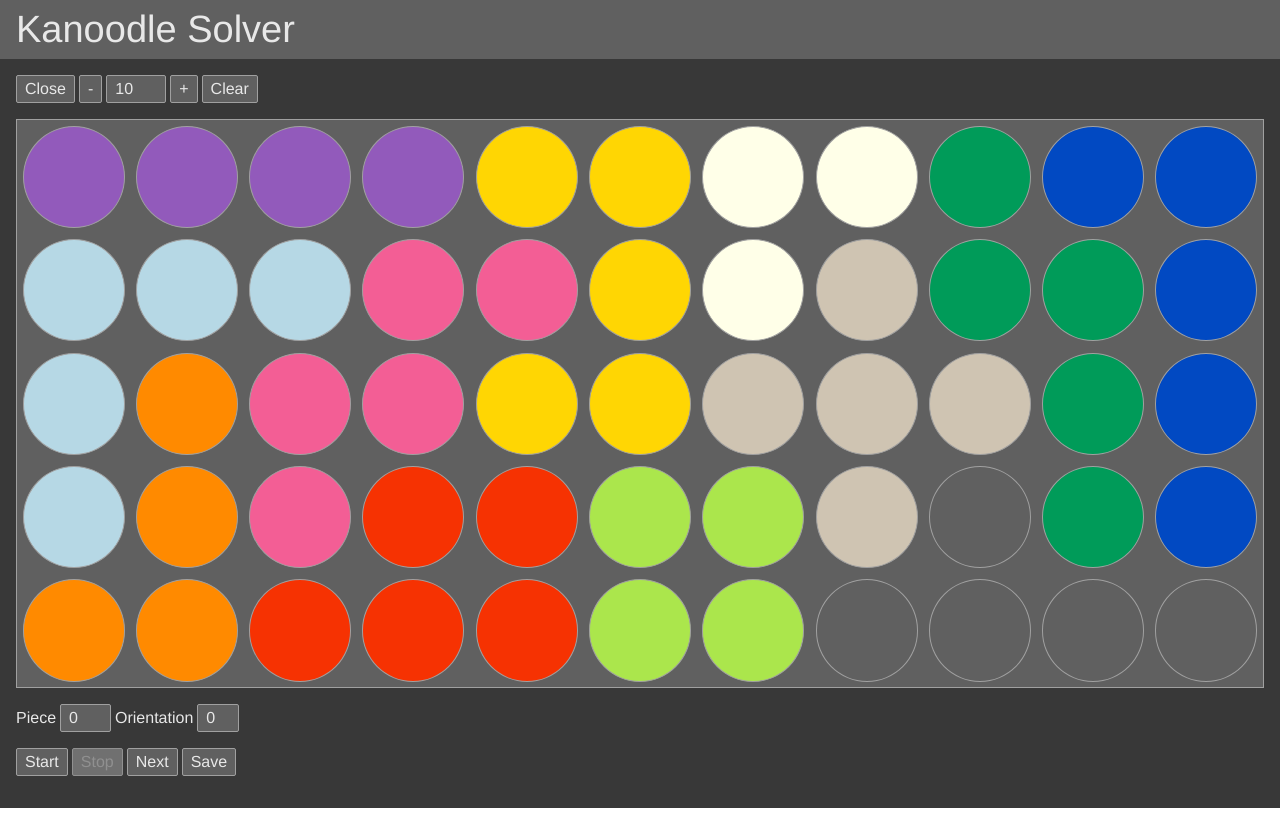
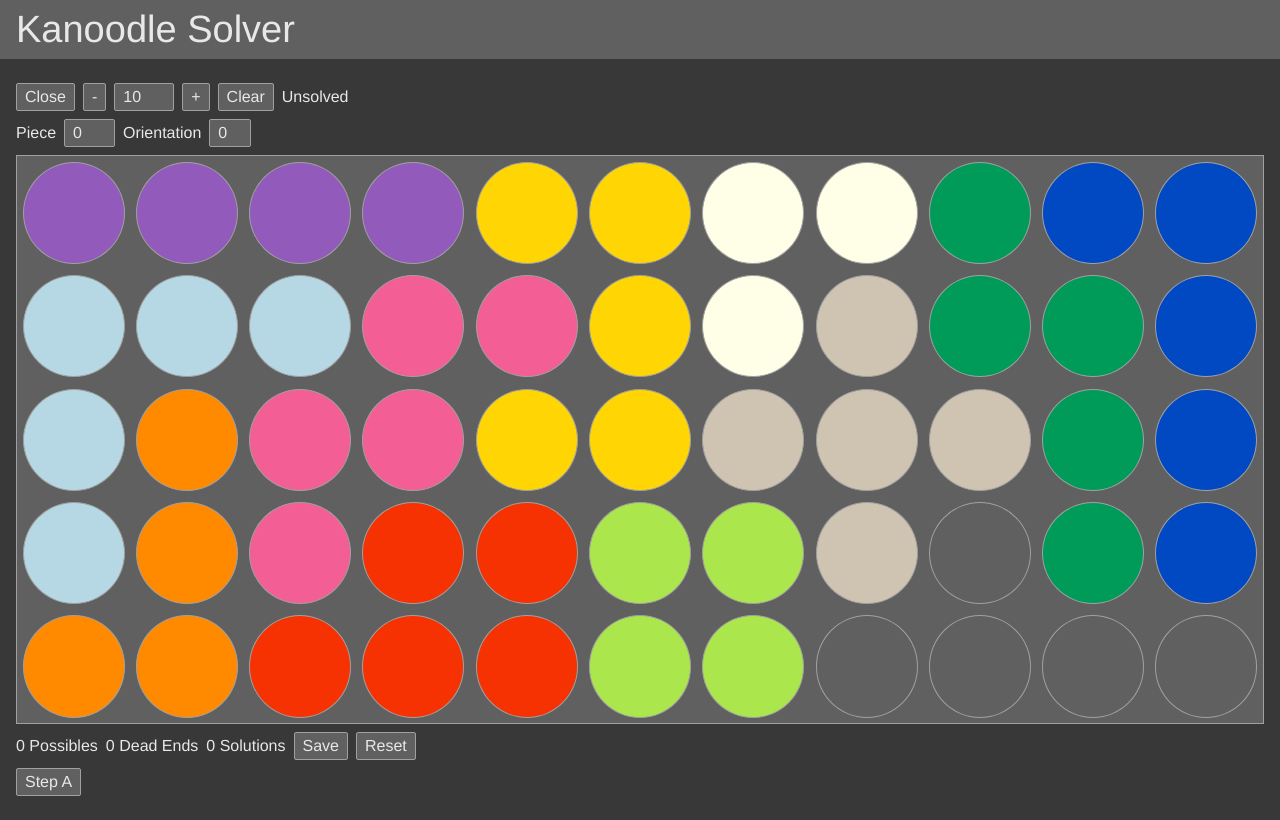
Before and after one commit to philrmass/kanoodle-solver, a React app: page / in a window 1280 px wide. Built offline with nearby package versions, Linux system fonts and the light colour scheme; the HTML template or start-up script is replaced by a standard one.

Commit message:
add steps, log and reset

```diff
--- a/src/components/Solver.js
+++ b/src/components/Solver.js
@@ -22,13 +22,19 @@
   const levelMax = levels.length - 1;
   const keyCapture = useRef(null);
   const firstUnsolved = levels.findIndex((level) => !level.end);
+
   const [level, setLevel] = useState(firstUnsolved);
   const [piece, setPiece] = useState(0);
   const [ori, setOri] = useState(0);
   const [spot, setSpot] = useState(null);
   const [board, setBoard] = useState(levels[level].start);
-  const [isSolving, setIsSolving] = useState(false);
   const [steps, setSteps] = useState([]);
+  const [possibles, setPossibles] = useState([]);
+  const [deadEnds, setDeadEnds] = useState([]);
+  const [solutions, setSolutions] = useState([]);
+  const [logged, setLogged] = useState('');
+
+  const isSolving = (steps.length > 0);
 
   useEffect(() => {
     showOnBoard(piece, ori, spot, steps);
@@ -54,7 +60,16 @@
     setBoard(getBlankBoard());
   }
 
-  function start() {
+  function reset() {
+    setBoard(levels[level].start);
+    setSteps([]);
+    setPossibles([]);
+    setDeadEnds([]);
+    setSolutions([]);
+    setLogged('');
+  }
+
+  function addFirstStep() {
     if (verifyBoard(board)) {
       const unused = getBoardUnused(board);
       const step = {
@@ -66,13 +81,15 @@
         },
         last: null,
       };
-      setSteps([step]);
-      setIsSolving(true);
+      addStep(step);
+      setPossibles([step]);
+      setDeadEnds([]);
+      setSolutions([]);
     }
   }
 
-  function stop() {
-    setIsSolving(false);
+  function addStep(step) {
+    setSteps((steps) => [...steps, step]);
   }
 
   function handleKeyDown(e) {
@@ -105,6 +122,16 @@
     }
   }
 
+  function log(...args) {
+    setLogged((log) => {
+      for (const arg of args) {
+        log += `${arg} `;
+      }
+      log += '\n';
+      return log;
+    });
+  }
+
   function showOnBoard(piece, ori, spot, steps) {
     if (spot && steps.length > 0) {
       const brd = steps[steps.length - 1].board;
@@ -114,7 +141,8 @@
     }
   }
 
-  function solveBoard() {
+  function saveSolution() {
+    //??? change to get solution from solutions
     const isSolved = isBoardSolved(board);
     if (isSolved) {
       const end = [...board];
@@ -122,48 +150,54 @@
     }
   }
 
-  function solveNext() {
-    const lastStep = steps[steps.length - 1];
-    //??? get step from possibles front instead
-    if (!lastStep) {
+  function stepA() {
+    if (steps.length === 0) {
+      addFirstStep();
       return;
     }
 
-    console.log(`NEXT ${getSpotXY(spot)} `, lastStep); // eslint-disable-line no-console
-    const state = lastStep.state;
+    const possible = possibles.shift();
+    if (!possible) {
+      log('DONE'); // eslint-disable-line no-console
+      return;
+    }
+
+    const state = possible.state;
     let spot = pickFirstBlankSpot(board, state.usedSpots);
+    log(`NEXT ${spot} => ${getSpotXY(spot)}`, state); // eslint-disable-line no-console
     let placed = false;
 
     while (spot >= 0 && !placed) {
-      const piece = state.unused[0];
+      const piece = state.unused.shift();
       const oris = pieces[piece].orientations;
 
       for (let i = 0; i < oris.length && !placed; i++) {
         const ori = oris[i];
         if (canPlacePiece(piece, ori, spot, board)) {
-          console.log('can place', piece, ori, 'at', spot); // eslint-disable-line no-console
+          log('can place', piece, ori, 'at', spot); // eslint-disable-line no-console
           setBoard(placePiece(piece, ori, spot, board));
           placed = true;
         } else {
-          console.log('  try', piece, ori, 'at', spot); // eslint-disable-line no-console
+          log('  try', piece, ori, 'at', spot); // eslint-disable-line no-console
         }
       }
 
-      //??? remove piece from unused
-
       if (placed) {
-        console.log('PLACED', piece, 'at', spot); // eslint-disable-line no-console
+        log('PLACED', piece, 'at', spot); // eslint-disable-line no-console
+        //setPossibles([]);
+        //setDeadEnds([]);
+        //setSolutions([]);
         //??? create a step with last, etc.
         //??? add step to steps
         //??? add to possibles or solutions
       } else {
-        console.log('NOT-PLACED', piece, 'at', spot); // eslint-disable-line no-console
-        //??? get next piece
-        //??? if no next piece, add to deadEnds
-
+        log('NOT-PLACED', piece, 'at', spot); // eslint-disable-line no-console
         state.usedSpots.push(spot);
         spot = pickFirstBlankSpot(board, state.usedSpots);
-        console.log(' NEXT-SPOT', spot, state.usedSpots); // eslint-disable-line no-console
+        log(' NEXT-SPOT', getSpotXY(spot), state.usedSpots); // eslint-disable-line no-console
+
+        //??? if no spots, get next piece
+        //??? if no next piece, add to deadEnds
       }
     }
 
@@ -186,7 +220,7 @@
         ref={keyCapture}
         onKeyDown={handleKeyDown}
       >
-        <div className={styles.topButtons}>
+        <div className={styles.buttonRow}>
           <button onClick={close}>Close</button>
           <button disabled={isSolving} onClick={() => handleLevel(level - 1)}>-</button>
           <input
@@ -199,12 +233,9 @@
           />
           <button disabled={isSolving} onClick={() => handleLevel(level + 1)}>+</button>
           <button disabled={isSolving} onClick={clearBoard}>Clear</button>
+          <div>{levels[level].end ? 'Solved' : 'Unsolved'}</div>
         </div>
-        <Board
-          board={board}
-          pickSpot={setSpot}
-        />
-        <div className={styles.bottomButtons}>
+        <div className={styles.buttonRow}>
           <span>Piece</span>
           <input
             type='number'
@@ -222,12 +253,22 @@
             onChange={(e) => setOri(verifyOri(e.target.value))}
           />
         </div>
-        <div className={styles.bottomButtons}>
-          <button disabled={isSolving} onClick={start}>Start</button>
-          <button disabled={!isSolving} onClick={stop}>Stop</button>
-          <button onClick={solveNext}>Next</button>
-          <button onClick={solveBoard}>Save</button>
-          <span>{levels[level].end ? 'Solved' : ''}</span>
+        <Board
+          board={board}
+          pickSpot={setSpot}
+        />
+        <div className={styles.buttonRow}>
+          <span>{`${possibles.length} Possibles`}</span>
+          <span>{`${deadEnds.length} Dead Ends`}</span>
+          <span>{`${solutions.length} Solutions`}</span>
+          <button onClick={saveSolution}>Save</button>
+          <button onClick={reset}>Reset</button>
+        </div>
+        <div className={styles.buttonRow}>
+          <button onClick={stepA}>Step A</button>
+        </div>
+        <div className={styles.log} onDoubleClick={() => setLogged('')}>
+          {logged}
         </div>
       </section>
     </Fragment>
--- a/src/index.css
+++ b/src/index.css
@@ -1,5 +1,6 @@
 :root {
   --text-light: #e8e8e8;
+  --text-log: #989898;
   --text-active: #fff840;
   --bg-dark: #383838;
   --bg-mid: #606060;
--- a/src/styles/Solver.module.css
+++ b/src/styles/Solver.module.css
@@ -1,17 +1,16 @@
-.topButtons {
+.buttonRow {
   display: flex;
-  margin-bottom: 16px;
+  align-items: center;
+  margin-top: 8px;
+  margin-bottom: 8px;
 }
 
-.topButtons > * {
-  margin-right: 4px;
+.buttonRow > * {
+  margin-right: 8px;
 }
 
-.bottomButtons {
-  margin-top: 16px;
-  margin-bottom: 16px;
+.log {
+  white-space: pre;
+  font-size: 14px;
+  color: var(--text-log);
 }
-
-.bottomButtons > * {
-  margin-right: 4px;
-}
```
